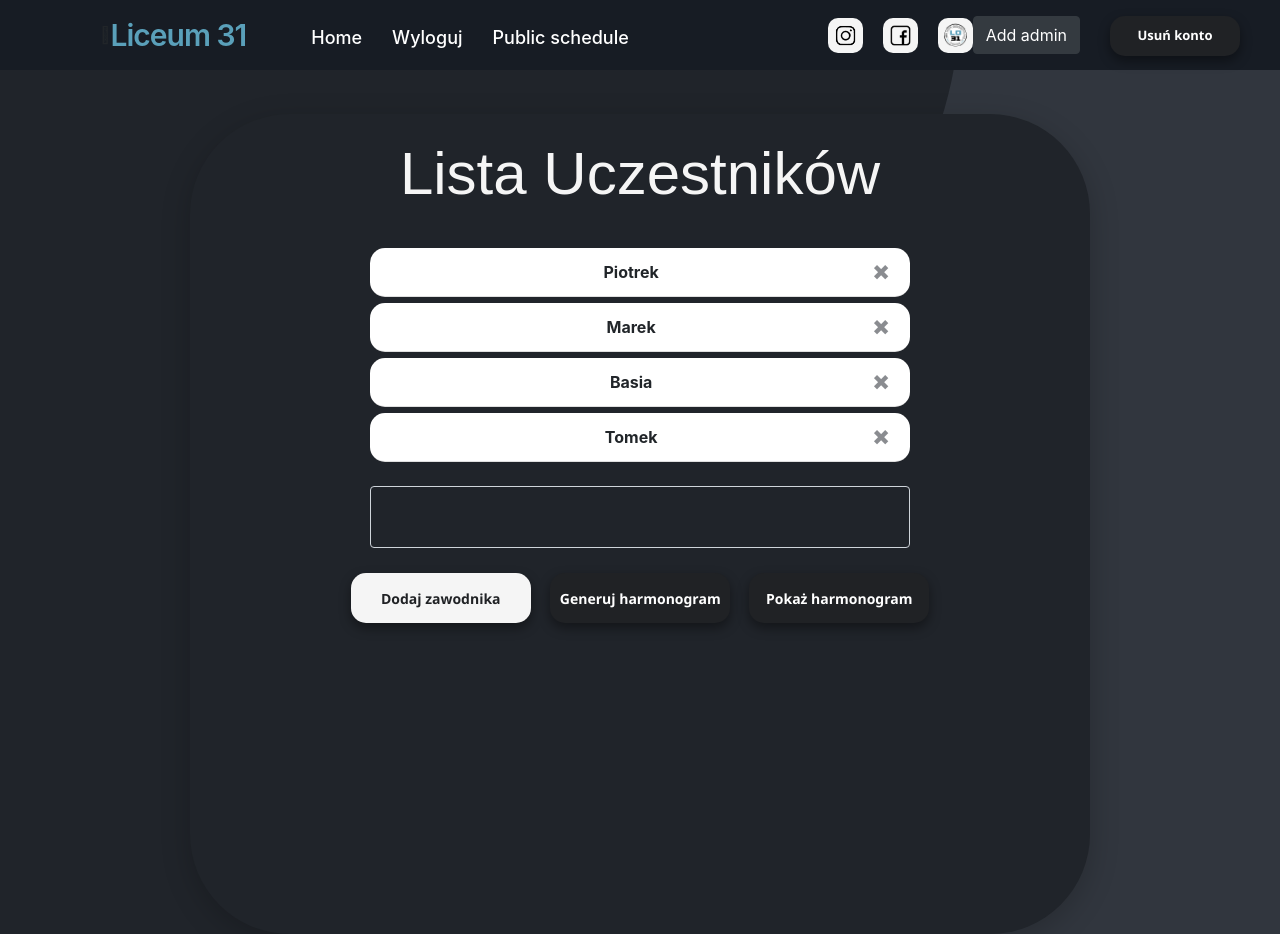
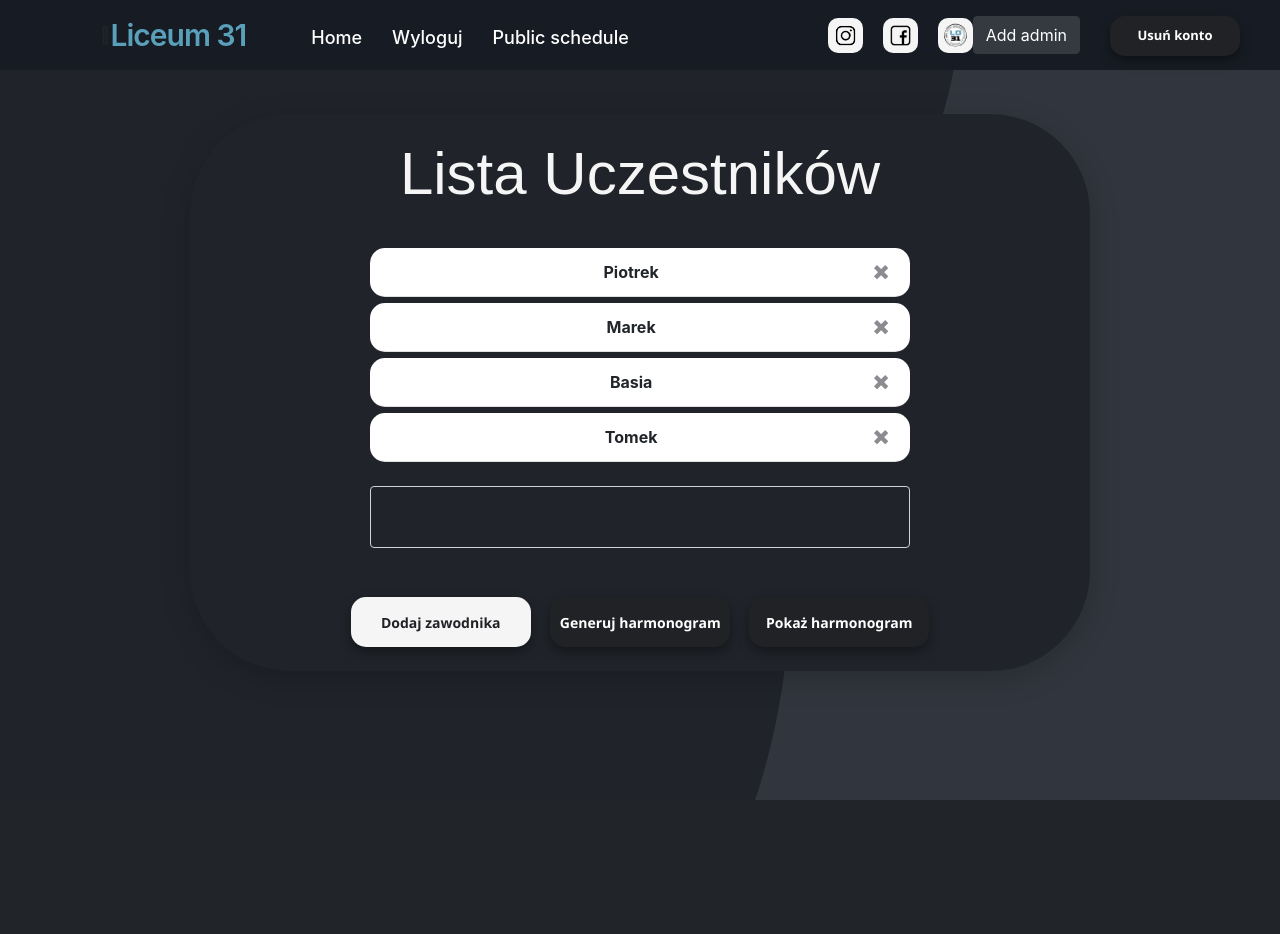
Before and after one commit to ReptilianEye/MyTournamentApp, a Flask app: page /generator in a window 1280 px wide. After the commit the page ends 800 px from the top, so only its background shows below. Run offline with Flask 2, Linux system fonts and the light colour scheme; a user stored in the database is signed in; data comes from the database, SQL or seed files in the repository; both versions use the stored data as it was after the commit; some libraries are stand-ins or nearby versions; some web fonts are replaced.

Commit message:
zmiany wyglad + małe poprawki

```diff
--- a/website/static/style.css
+++ b/website/static/style.css
@@ -2,6 +2,8 @@ body {
     background-image: url("../static/bgp.png");
     scroll-behavior: smooth;
     overflow: overlay;
+    background-repeat: no-repeat;
+    background-attachment: fixed
 }
 
 body::-webkit-scrollbar {
@@ -185,7 +187,7 @@ h3 {
 
 .container_generator {
     width: 900px;
-    height: 820px;
+    height: auto;
     margin: 0 auto;
     margin-top: 4%;
 }
--- a/website/templates/generator.html
+++ b/website/templates/generator.html
@@ -16,7 +16,7 @@
     <br>
     <form method="POST">
         <textarea name="name" it="name" class="form_control_generator"></textarea>
-        <br />
+        <br /><br>
         <div align="center">
             <button type="submit" class="btn-danger_nav_generator_home_white">Dodaj zawodnika</button>
             <a href="/generate">
```
Also changed, not shown: website/database.db.
